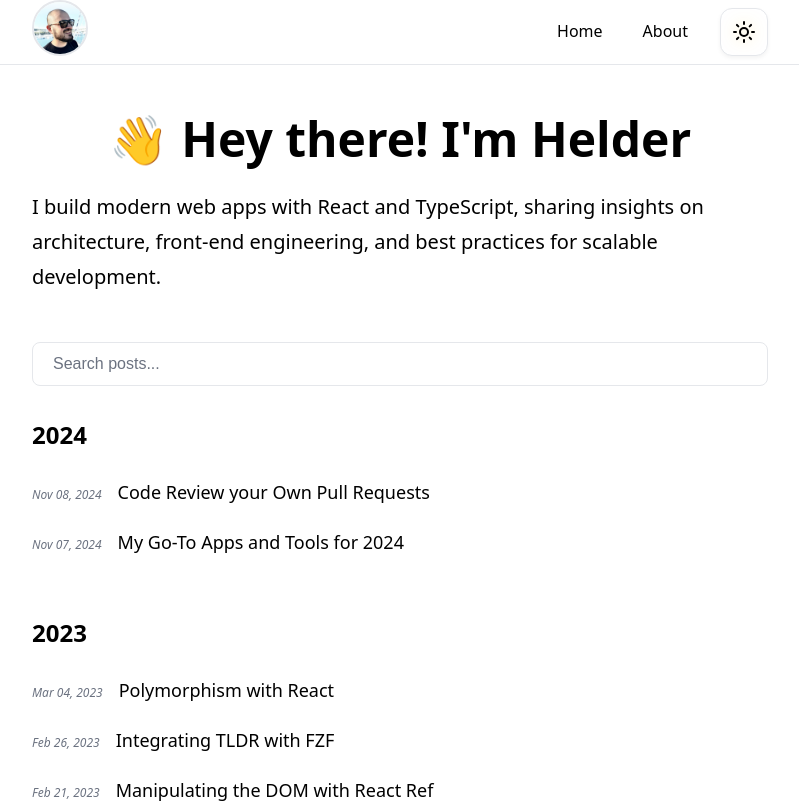
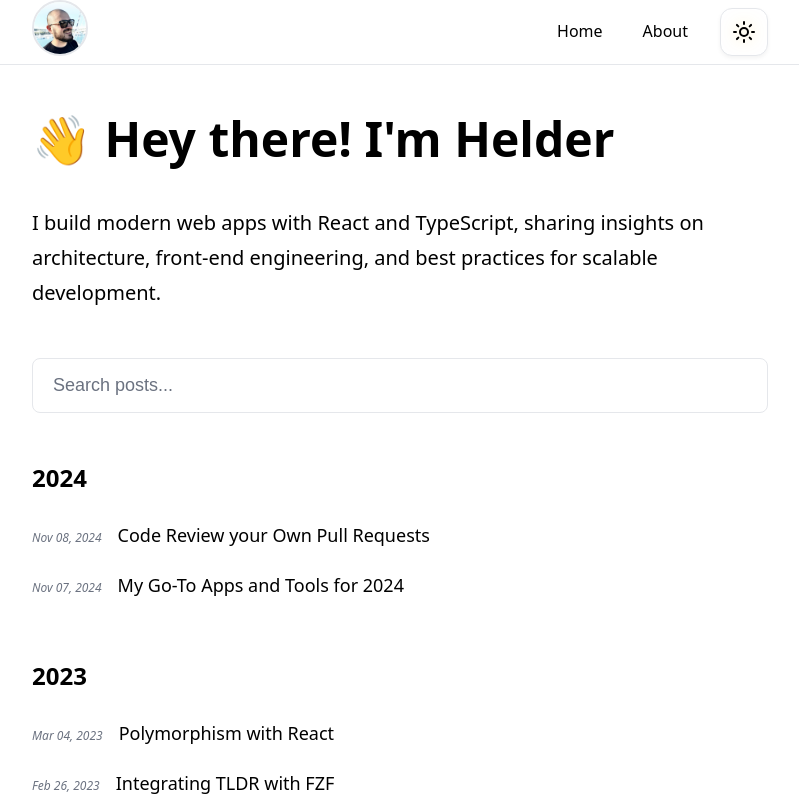
Before and after one commit to helderberto/helderberto.com, a Next.js app: page / in a window 1280 px wide. Shown: the top 803 px of the page, without its empty margins (240-1039 px from the left). Built offline with nearby package versions, Linux system fonts and the light colour scheme.

Commit message:
Refactor CSS for improved spacing and consistency across components

```diff
--- a/src/app/about/page.module.css
+++ b/src/app/about/page.module.css
@@ -9,7 +9,6 @@
   font-weight: var(--font-weight-bold);
   line-height: var(--line-height-heading-large);
   margin: 0 0 var(--content-spacing-heading);
-  text-align: center;
 }
 
 .content h2 {
--- a/src/app/globals.css
+++ b/src/app/globals.css
@@ -11,112 +11,46 @@
   /* Base font size for rem calculations */
   font-size: 16px;
 
-  /* Spacing Scale */
-  --spacing-px: 1px;
-  --spacing-0: 0;
+  /* Essential Spacing */
   --spacing-1: 0.25rem;
-  /* 4px */
-  --spacing-2: 0.5rem;
-  /* 8px */
-  --spacing-3: 0.75rem;
-  /* 12px */
   --spacing-4: 1rem;
-  /* 16px */
-  --spacing-5: 1.25rem;
-  /* 20px */
   --spacing-6: 1.5rem;
-  /* 24px */
-  --spacing-8: 2rem;
-  /* 32px */
   --spacing-10: 2.5rem;
-  /* 40px */
-  --spacing-12: 3rem;
-  /* 48px */
-  --spacing-16: 4rem;
-  /* 64px */
 
-  /* Typography */
+  /* Typography Families */
   --font-family: ui-sans-serif, system-ui, sans-serif, "Apple Color Emoji", "Segoe UI Emoji", "Segoe UI Symbol", "Noto Color Emoji";
   --font-family-mono: ui-monospace, "SF Mono", "Cascadia Code", "Roboto Mono", Consolas, "Courier New", monospace;
   --font-family-reading: -apple-system, BlinkMacSystemFont, "Segoe UI", Roboto, "Helvetica Neue", Arial, "Noto Sans", sans-serif, "Apple Color Emoji", "Segoe UI Emoji", "Segoe UI Symbol", "Noto Color Emoji";
 
   /* Font Sizes */
-  --font-size-xs: 0.75rem;
-  /* 12px */
-  --font-size-sm: 0.875rem;
-  /* 14px */
-  --font-size-base: 1rem;
-  /* 16px */
-  --font-size-lg: 1.125rem;
-  /* 18px */
-  --font-size-xl: 1.25rem;
-  /* 20px */
   --font-size-2xl: 1.5rem;
-  /* 24px */
-  --font-size-3xl: 1.75rem;
-  /* 28px */
-  --font-size-4xl: 2rem;
-  /* 32px */
-  --font-size-5xl: 2.5rem;
-  /* 40px */
 
-  /* Content Typography - Optimized for readability */
-  --font-size-body: 1rem;
-  /* 16px - main content */
-  --font-size-body-reading: 1.0625rem;
-  /* 17px - optimized for reading */
-  --font-size-body-sm: 0.875rem;
-  /* 14px - secondary content */
-  --font-size-caption: 0.75rem;
-  /* 12px - captions, metadata */
-
-  /* Responsive Heading Sizes - Automatically scale */
+  /* Responsive Heading Sizes */
   --heading-h1: clamp(1.75rem, 4vw, 2.5rem);
-  /* 28px-40px - Main page titles */
   --heading-h1-page: clamp(2rem, 5vw, 3rem);
-  /* 32px-48px - Large centered page titles */
   --heading-h2: clamp(1.25rem, 3vw, 1.75rem);
-  /* 20px-28px - Section headings */
   --heading-h3: clamp(1.125rem, 2.5vw, 1.5rem);
-  /* 18px-24px - Subsection headings */
   --heading-h4: clamp(1rem, 2vw, 1.25rem);
-  /* 16px-20px - Minor headings */
-  --heading-h5: clamp(1rem, 1.5vw, 1.125rem);
-  /* 16px-18px - Small headings */
-  --heading-h6: 1rem;
-  /* 16px - Smallest headings */
 
   /* Font Weights */
-  --font-weight-light: 300;
   --font-weight-normal: 400;
   --font-weight-medium: 500;
   --font-weight-semibold: 600;
   --font-weight-bold: 700;
 
-  /* Line Heights - Enhanced for readability */
-  --line-height-none: 1;
+  /* Line Heights */
   --line-height-tight: 1.2;
   --line-height-snug: 1.4;
-  --line-height-normal: 1.6;
-  --line-height-relaxed: 1.7;
-  --line-height-loose: 1.8;
-
-  /* Content Line Heights - Optimized for different content types */
+  --line-height-body: 1.6;
   --line-height-heading: 1.2;
   --line-height-heading-large: 1.1;
-  --line-height-body: 1.6;
-  --line-height-body-relaxed: 1.7;
   --line-height-reading: 1.75;
   --line-height-caption: 1.4;
 
   /* Layout */
-  --container-sm: 640px;
-  --container-md: 768px;
-  --container-lg: 1024px;
   --max-width: 50rem;
-  /* 800px */
 
-  /* Responsive Spacing - Automatically scale */
+  /* Responsive Spacing */
   --spacing-responsive-xs: clamp(0.25rem, 1vw, 0.5rem);
   --spacing-responsive-sm: clamp(0.5rem, 2vw, 1rem);
   --spacing-responsive-md: clamp(0.75rem, 3vw, 1.5rem);
@@ -124,21 +58,16 @@
   --spacing-responsive-xl: clamp(1.5rem, 5vw, 3rem);
   --spacing-responsive-2xl: clamp(2rem, 6vw, 4rem);
 
-  /* Content Spacing - For better readability */
-  --content-spacing-paragraph: clamp(1rem, 3vw, 1.5rem);
+  /* Content Spacing */
   --content-spacing-section: clamp(2rem, 5vw, 3rem);
   --content-spacing-heading: clamp(1.5rem, 4vw, 2.5rem);
   --content-spacing-list: clamp(0.75rem, 2vw, 1.25rem);
-
-  /* Reading Flow Spacing */
   --reading-margin-paragraph: clamp(1.25rem, 3vw, 1.75rem);
   --reading-margin-heading: clamp(2rem, 5vw, 3rem);
   --reading-margin-list: clamp(1rem, 3vw, 1.5rem);
 
-  /* Container Responsive Padding */
+  /* Component Spacing */
   --container-padding: clamp(0.75rem, 3vw, 2rem);
-
-  /* Component Spacing */
   --header-padding: clamp(0.5rem, 2vw, 1rem);
   --nav-gap: clamp(0.75rem, 2vw, 1.5rem);
   --card-padding: clamp(0.25rem, 1vw, 0.5rem);
@@ -148,11 +77,8 @@
   --text-responsive-lg: clamp(1.125rem, 2.5vw, 1.25rem);
 
   /* Border Radius */
-  --radius-sm: 0.25rem;
-  --radius-md: 0.375rem;
   --radius-lg: 0.5rem;
   --radius-xl: 0.75rem;
-  --radius-2xl: 1rem;
 
   /* Colors - Light Theme */
   --background: #ffffff;
@@ -160,91 +86,53 @@
   --primary: #1d4ed8;
   --primary-rgb: 29, 78, 216;
   --primary-foreground: #ffffff;
-  --secondary: #6b7280;
-  --secondary-foreground: #ffffff;
   --muted: #f3f4f6;
   --muted-foreground: #6b7280;
-  --accent: #f3f4f6;
   --accent-foreground: #1f2937;
   --border: #e5e7eb;
-  --input: #e5e7eb;
-  --ring: #1d4ed8;
 
-  /* Code theme colors - light - Catppuccin Latte */
+  /* Code Colors - Light */
   --code-bg: #f4f4f5;
-  --code-header-bg: #e6e9ef;
   --code-border: #e1e5e9;
-  --code-meta: #6c6f85;
   --inline-code-bg: #f1f3f4;
   --inline-code-color: #d20f39;
   --inline-code-border: #d0d7de;
   --scrollbar-thumb: #bcc0cc;
   --scrollbar-thumb-hover: #9ca0b0;
-
-  /* Shadows */
-  --shadow-sm: 0 1px 2px 0 rgb(0 0 0 / 0.05);
-  --shadow-md: 0 4px 6px -1px rgb(0 0 0 / 0.1);
-  --shadow-lg: 0 10px 15px -3px rgb(0 0 0 / 0.1);
-
-  /* Z-index */
-  --z-0: 0;
-  --z-10: 10;
-  --z-20: 20;
-  --z-30: 30;
-  --z-40: 40;
-  --z-50: 50;
-  --z-auto: auto;
-
-  /* Success state colors */
-  --success-light: rgba(166, 227, 161, 0.2);
-  --success-border: rgba(166, 227, 161, 0.4);
-  --success-foreground: #a6e3a1;
 }
 
-/* Dark theme colors */
+/* Dark Theme */
 .dark {
   --background: #0d1117;
   --foreground: #f0f6fc;
   --primary: #60a5fa;
   --primary-rgb: 96, 165, 250;
   --primary-foreground: #0d1117;
-  --secondary: #8b949e;
-  --secondary-foreground: #f0f6fc;
   --muted: #21262d;
   --muted-foreground: #8b949e;
-  --accent: #21262d;
   --accent-foreground: #f0f6fc;
   --border: #30363d;
-  --input: #21262d;
-  --ring: #60a5fa;
 
-  /* Code theme colors - dark - Catppuccin Mocha */
+  /* Code Colors - Dark */
   --code-bg: #1e1e2e;
-  --code-header-bg: #181825;
   --code-border: #313244;
-  --code-meta: #6c7086;
   --inline-code-bg: #313244;
   --inline-code-color: #f38ba8;
   --inline-code-border: #45475a;
   --scrollbar-thumb: #45475a;
   --scrollbar-thumb-hover: #585b70;
-
-  /* Success state colors - dark theme */
-  --success-light: rgba(166, 227, 161, 0.2);
-  --success-border: rgba(166, 227, 161, 0.4);
-  --success-foreground: #a6e3a1;
 }
 
-/* Base styles */
+/* Base Styles */
 body {
   background-color: var(--background);
   color: var(--foreground);
   font-family: var(--font-family);
-  line-height: var(--line-height-normal);
-  font-size: var(--font-size-base);
+  line-height: var(--line-height-body);
+  font-size: 1rem;
 }
 
-/* Layout utility classes */
+/* Layout Utilities */
 .container {
   width: 100%;
   max-width: var(--max-width);
@@ -275,20 +163,20 @@ body {
   flex-direction: column;
 }
 
-/* Common spacing utilities */
+/* Spacing Utilities */
 .gap-xs { gap: var(--spacing-responsive-xs); }
 .gap-sm { gap: var(--spacing-responsive-sm); }
 .gap-md { gap: var(--spacing-responsive-md); }
 .gap-lg { gap: var(--spacing-responsive-lg); }
 
-/* Common positioning */
+/* Positioning */
 .sticky-top {
   position: sticky;
   top: 0;
-  z-index: var(--z-50);
+  z-index: 50;
 }
 
-/* Common transitions */
+/* Transitions */
 .transition-smooth {
   transition: all 0.2s ease;
 }
@@ -297,86 +185,23 @@ body {
   transition: transform 0.2s ease;
 }
 
-/* Responsive typography utilities - use clamp for automatic scaling */
-.text-responsive {
-  font-size: var(--text-responsive);
-  line-height: var(--line-height-body-relaxed);
-}
-
-.text-responsive-lg {
-  font-size: var(--text-responsive-lg);
-  line-height: var(--line-height-body-relaxed);
-}
-
-.text-reading {
-  font-size: var(--text-responsive);
-  line-height: var(--line-height-reading);
-}
-
-.text-reading-lg {
-  font-size: var(--text-responsive-lg);
-  line-height: var(--line-height-reading);
-}
-
-/* Content spacing utilities for better readability */
-.content-flow > * + * {
-  margin-top: var(--content-spacing-paragraph);
-}
-
-.content-flow > h1,
-.content-flow > h2,
-.content-flow > h3 {
-  margin-top: var(--reading-margin-heading);
-}
-
-.content-flow > h1 + *,
-.content-flow > h2 + *,
-.content-flow > h3 + * {
-  margin-top: var(--content-spacing-list);
-}
-
-.content-flow > ul,
-.content-flow > ol {
-  margin-top: var(--reading-margin-list);
-  margin-bottom: var(--reading-margin-list);
-}
-
-.content-flow > p {
-  margin-bottom: var(--reading-margin-paragraph);
-}
-
-/* Section spacing utilities */
-.section-spacing {
-  margin-bottom: var(--content-spacing-section);
-}
-
-.reading-spacing {
-  margin-bottom: var(--reading-margin-paragraph);
-}
-
-/* Typography utilities */
-h1,
-h2,
-h3,
-h4,
-h5,
-h6 {
-  line-height: var(--line-height-tight);
+/* Typography Utilities */
+h1, h2, h3, h4, h5, h6 {
+  line-height: var(--line-height-heading);
   font-weight: var(--font-weight-bold);
 }
 
-/* Code styles */
 code {
   font-family: var(--font-family-mono);
 }
 
-/* Focus styles */
+/* Focus Styles */
 :focus-visible {
-  outline: 2px solid var(--ring);
+  outline: 2px solid var(--primary);
   outline-offset: 2px;
 }
 
-/* Scrollbar styles */
+/* Scrollbar Styles */
 ::-webkit-scrollbar {
   width: 14px;
 }
--- a/src/app/page.module.css
+++ b/src/app/page.module.css
@@ -2,8 +2,7 @@
   font-size: var(--heading-h1-page);
   font-weight: var(--font-weight-bold);
   line-height: var(--line-height-heading-large);
-  margin-bottom: var(--spacing-6);
-  text-align: center;
+  margin: 0 0 var(--content-spacing-heading);
 }
 
 .intro p {
--- a/src/app/posts/[slug]/post.module.css
+++ /dev/null
@@ -1,12 +0,0 @@
-.container {
-  width: 100%;
-  max-width: var(--max-width);
-  margin: 0 auto;
-  padding: 0 var(--container-padding);
-}
-
-.content {
-  color: var(--foreground);
-  line-height: var(--line-height-relaxed);
-  font-size: var(--text-responsive-lg);
-}
--- a/src/components/Comments.module.css
+++ b/src/components/Comments.module.css
@@ -1,7 +1,7 @@
 .comments {
   border-top: 1px solid var(--border);
-  margin-top: var(--spacing-10);
-  padding-top: var(--spacing-10);
+  margin-top: var(--content-spacing-section);
+  padding-top: var(--content-spacing-section);
 }
 
 /* Utterances container and iframe */
--- a/src/components/SearchPosts.module.css
+++ b/src/components/SearchPosts.module.css
@@ -5,17 +5,17 @@
 
 .container {
   width: 100%;
-  margin-bottom: 2rem;
+  margin-bottom: var(--content-spacing-section);
 }
 
 .input {
   width: 100%;
-  padding: 0.75rem 1.25rem;
-  border-radius: 0.5rem;
-  border: 0.0938rem solid var(--border);
+  padding: var(--spacing-responsive-sm) var(--content-spacing-list);
+  border-radius: var(--radius-lg);
+  border: 1px solid var(--border);
   background-color: var(--background);
   color: var(--foreground);
-  font-size: 1rem;
+  font-size: var(--text-responsive);
   transition: all 0.2s ease-in-out;
 }
 
@@ -30,21 +30,20 @@
 .input:focus {
   outline: none;
   border-color: var(--primary);
-  box-shadow: 0 0 0 0.125rem var(--primary-foreground);
-  transform: translateY(-0.0625rem);
+  box-shadow: 0 0 0 2px rgba(var(--primary-rgb), 0.1);
+  transform: translateY(-1px);
 }
 
 .results {
   display: flex;
   flex-direction: column;
-  gap: 3rem;
+  gap: var(--content-spacing-section);
   max-width: var(--max-width);
 }
 
 .yearGroup {
   display: flex;
   flex-direction: column;
-  gap: 0;
 }
 
 .yearHeading {
@@ -52,34 +51,10 @@
   font-weight: var(--font-weight-bold);
   line-height: var(--line-height-snug);
   color: var(--foreground);
-  margin-bottom: 1rem;
-  margin-top: 0;
+  margin-bottom: var(--spacing-responsive-sm);
 }
 
 .postsList {
   display: flex;
   flex-direction: column;
-  gap: 0;
 }
-
-.searchInput {
-  width: 100%;
-  padding: 0.75rem 1rem;
-  font-size: 1rem;
-  border: 1px solid rgba(255, 255, 255, 0.1);
-  border-radius: 4px;
-  background: rgba(255, 255, 255, 0.05);
-  color: inherit;
-  margin-bottom: 2rem;
-}
-
-.searchInput:focus {
-  outline: none;
-  border-color: rgba(255, 255, 255, 0.2);
-}
-
-.posts {
-  display: grid;
-  gap: 2rem;
-  grid-template-columns: repeat(auto-fill, minmax(300px, 1fr));
-}
```
Also changed, not shown: src/components/EmptyState.module.css (+4 -4 lines).
